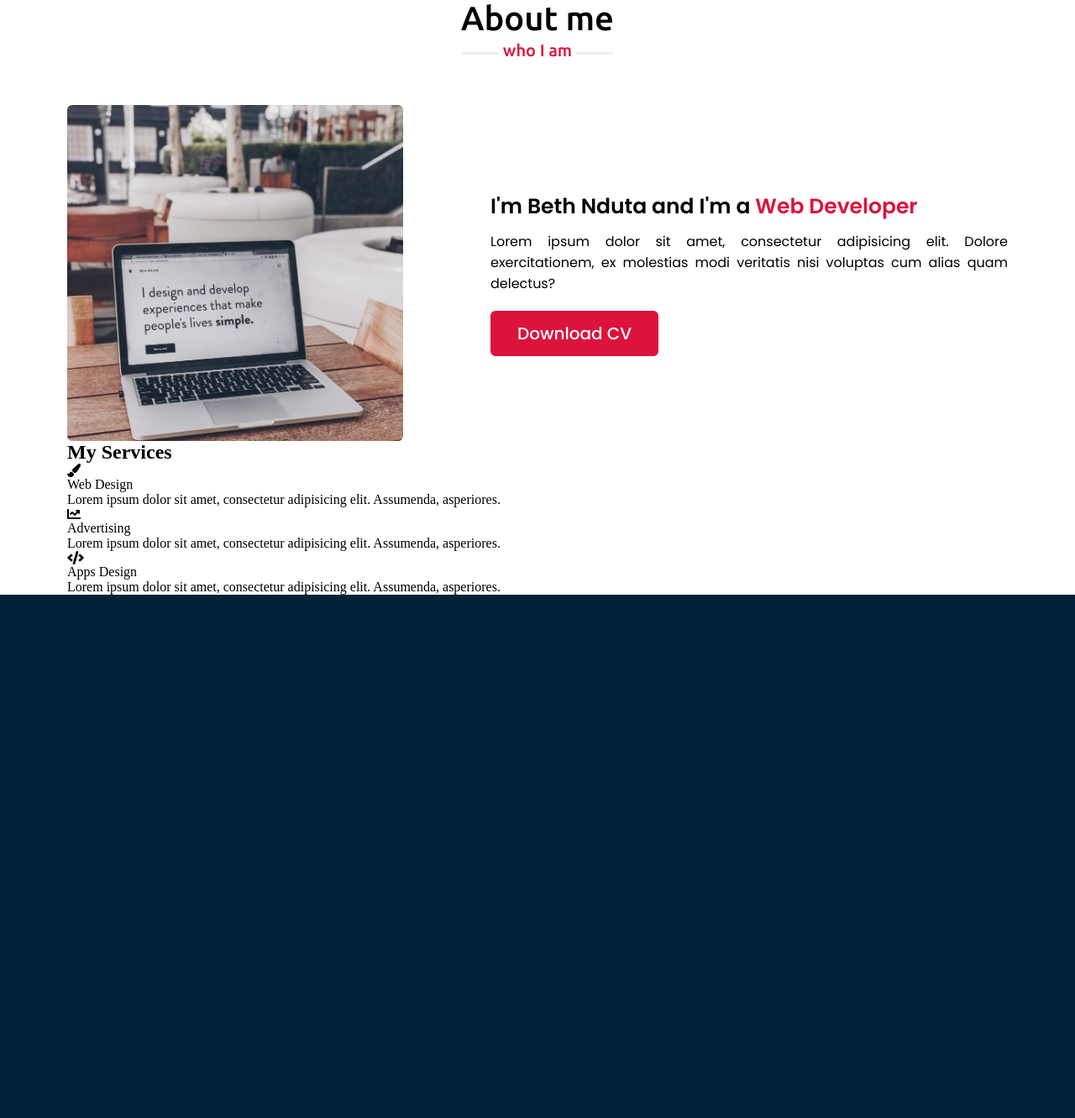
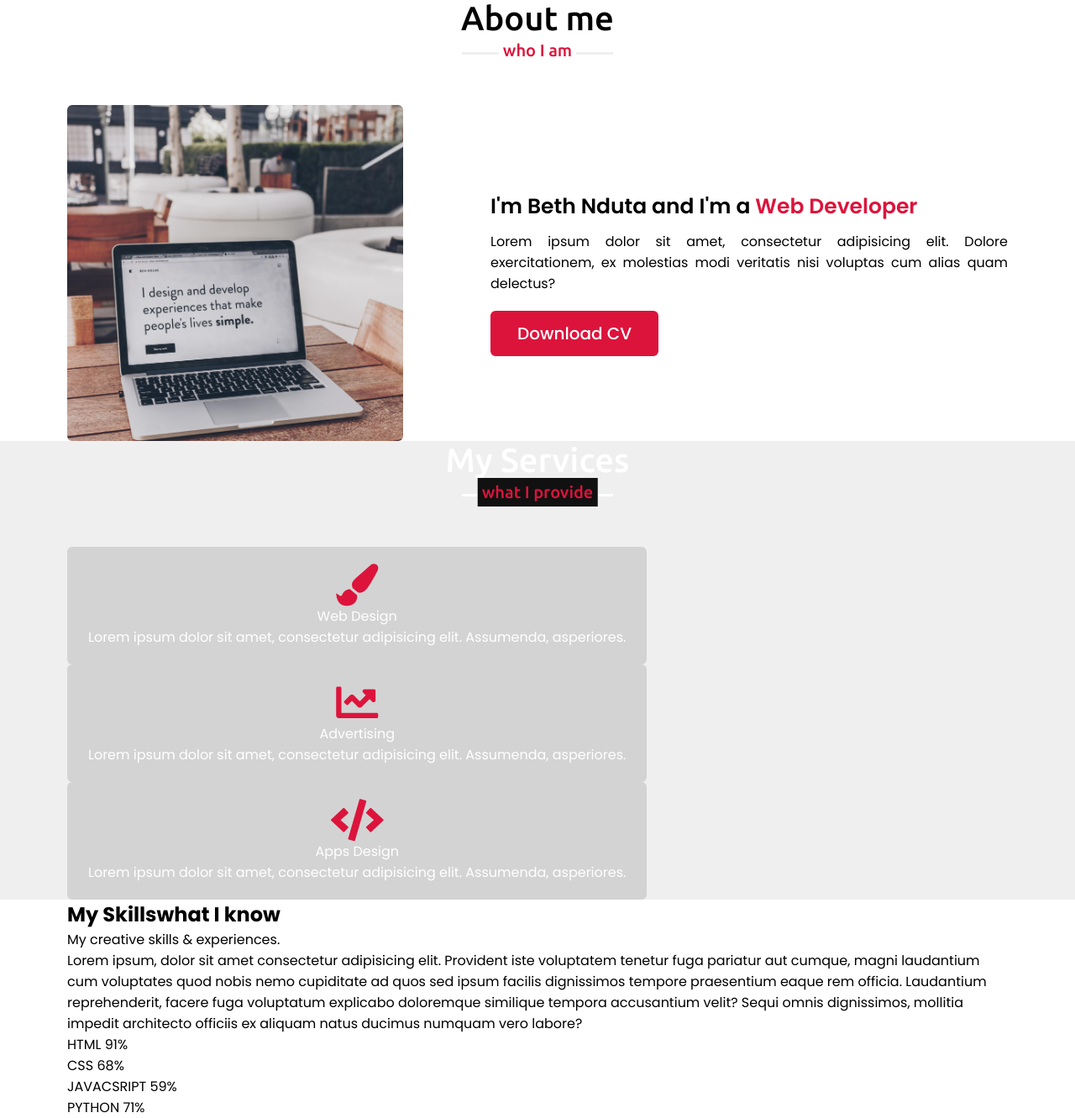
Before and after one commit to bethnduta/personal-portfolio.w2, a Django app: page / in a window 1280 px wide. Shown: the part 801-2132 px from the top of the page at 84% size. Before the commit the page ends 1509 px from the top, so only its background shows below. Run offline with Django 4.2, Linux system fonts and the light colour scheme; some libraries are stand-ins or nearby versions.

Commit message:
skills section

```diff
--- a/web/static/index.css
+++ b/web/static/index.css
@@ -119,11 +119,19 @@ padding: 30px 0;
 }
 
 /* about section */
-.about{
+.about, .services, .skills{
     font-family: 'Poppins', sans-serif;
 }
 
-.about .title{
+
+.about .about-content, .services .serv-content, .skills{
+    display: flex;
+    flex-wrap: wrap;
+    align-items: center;
+    justify-content: space-between;
+}
+
+section .title{
     text-align: center;
     font-size: 40px;
     position: relative;
@@ -133,7 +141,7 @@ padding: 30px 0;
     font-family: 'Ubuntu', sans-serif;
 }
 
-.about .title::before{
+section .title::before{
     content:"";
     position: absolute;
     bottom: 0px;
@@ -144,8 +152,7 @@ padding: 30px 0;
     transform: translateX(-50%);
 }
 
-.about .title::after{
-    content:"who I am";
+section .title::after{
     position: absolute;
     bottom: -12px;
     left: 50%;
@@ -156,12 +163,10 @@ padding: 30px 0;
     transform: translateX(-50%);
 }
 
-.about .about-content{
-    display: flex;
-    flex-wrap: wrap;
-    align-items: center;
-    justify-content: space-between;
+.about .title::after{
+    content:"who I am";
 }
+
 .about .about-content .left{
     width: 45%;
 }
@@ -208,7 +213,56 @@ padding: 30px 0;
     background: none;
 }
 
+/* services section */
+.services{
+    color: #fff;
+    background: #1111;
+}
+.services .title::before{
+    background: #fff;
+}
+.services .title::after{
+    background: #111;
+    content: "what I provide";
+}
 
+.services .serv-content .card{
+    width: calc(33% -20px);
+    background: #2222;
+    text-align: center;
+    border-radius: 6px;
+    padding: 20px 25px;
+    cursor: pointer;
+}
+.services .serv-content .card .box{
+    transition: all 0.3s ease;
+}
+.services .serve-content .card:hover .box{
+    transform: scale(1.05);
+}
+.services.serve-content .card i{
+    font-size: 50px;
+    color: crimson;
+    transition: color 0.3s ease;
+}
+
+.services .serv-content .card .box{
+    transition: all 0.3s ease;
+}
+.services .serve-content .card:hover i{
+    color: #fff;
+}
+.services .serv-content .card i{
+    font-size: 50px;
+    color: crimson;
+}
+/* skills section styling */
+.skills .title::after{
+    content: "what I know";
+}
+.skills .skills-content .column{
+    width: calc(50% -30px);
+}
 
 
 /* responsiveness */
@@ -290,6 +344,12 @@ padding: 30px 0;
     .home .home-content .text-3{
         font-size: 32px;
     }
+    .home .home-content a{
+        font-size: 20px;
+    }
+    .services .serv-content .card{
+        width: 100%;
+    }
 
 @media (max-width: 500px){
     .home .home-content .text-2{
--- a/web/templates/Index.html
+++ b/web/templates/Index.html
@@ -90,6 +90,44 @@
     </div>
    </section>
 
+   <!-- skills section start -->
+   <div class="skills" id="skills">
+    <div class="max-width">
+        <h2 class="title">My Skills</h2>
+        <div class="skills-content">
+            <div class="column-left">
+                <div class="text">My creative skills & experiences.</div>
+                <p>Lorem ipsum, dolor sit amet consectetur adipisicing elit. Provident iste voluptatem tenetur fuga pariatur aut cumque, magni laudantium cum voluptates quod nobis nemo cupiditate ad quos sed ipsum facilis dignissimos tempore praesentium eaque rem officia. Laudantium reprehenderit, facere fuga voluptatum explicabo doloremque similique tempora accusantium velit? Sequi omnis dignissimos, mollitia impedit architecto officiis ex aliquam natus ducimus numquam vero labore?</p>
+            </div>
+            <div class="column-right">
+                <div class="bars">
+                    <div class="info">
+                        <span>HTML</span>
+                        <span>91%</span>
+                    </div>
+                </div>
+                <div class="bars">
+                    <div class="info">
+                        <span>CSS</span>
+                        <span>68%</span>
+                    </div>
+                </div>
+                <div class="bars">
+                    <div class="info">
+                        <span>JAVACSRIPT</span>
+                        <span>59%</span>
+                    </div>
+                </div>
+                <div class="bars">
+                    <div class="info">
+                        <span>PYTHON</span>
+                        <span>71%</span>
+                    </div>
+                </div>
+            </div>
+        </div>
+    </div>
+   </div>
 
 <script src="{% static 'js/index.js' %}"></script>
 </body>
```
